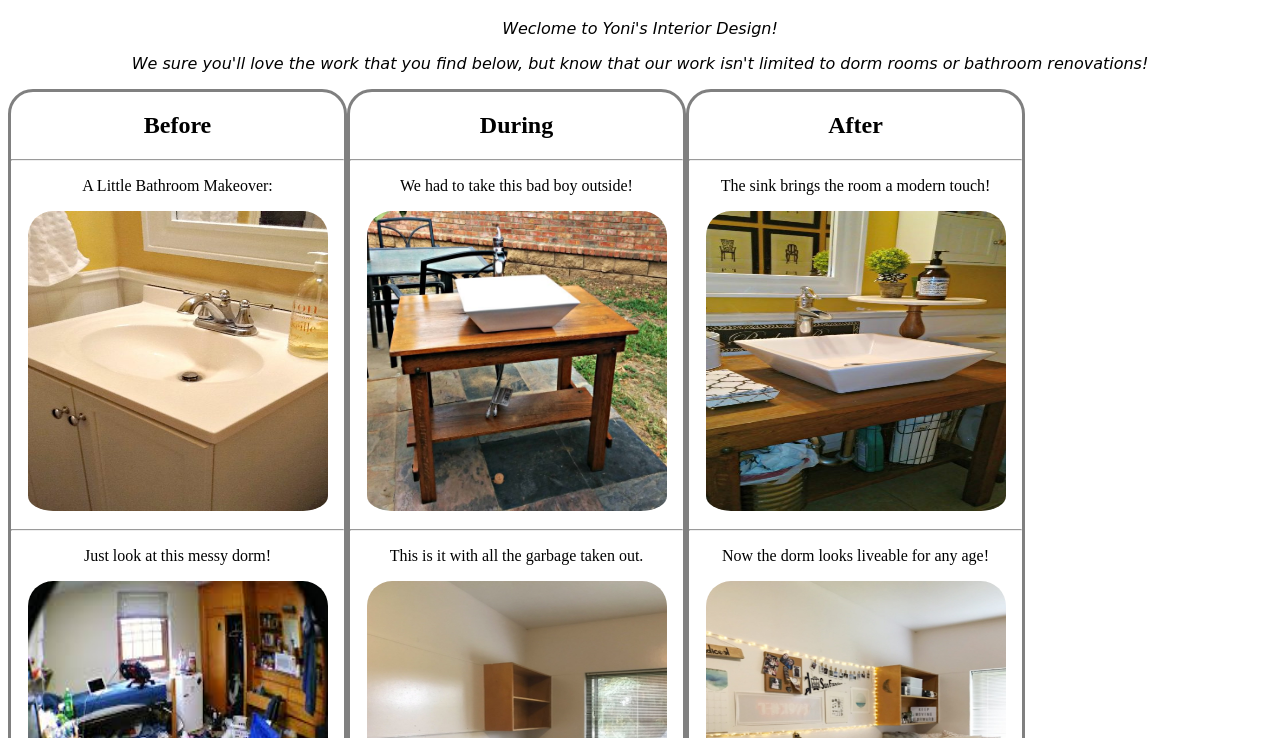
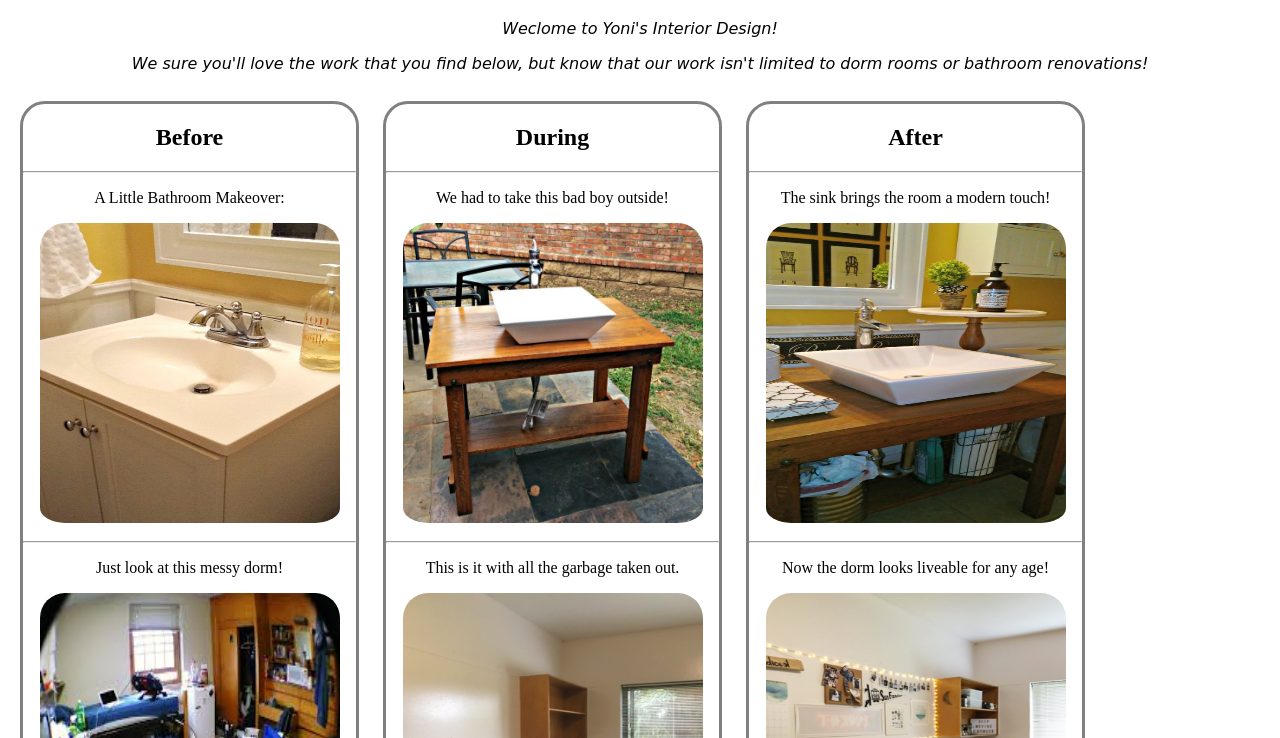
Before and after one commit to WilliamKulha/interior-decorator, a plain HTML site: page index.html in a window 1280 px wide. Shown: the part 62-800 px from the top of the page. Drawn offline with Linux system fonts and the light colour scheme.

Commit message:
add margin attribute to the .column class so the columns look a little cleaner.

```diff
--- a/css/styles.css
+++ b/css/styles.css
@@ -21,6 +21,7 @@ img{
   border-color:gray;
   border-radius:25px;
   text-align: center;
+  margin: 12px;
 }
 
 .topinfo {
```
